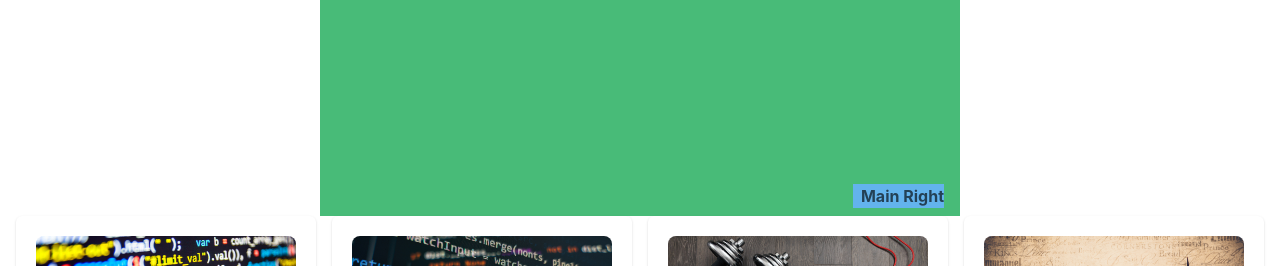
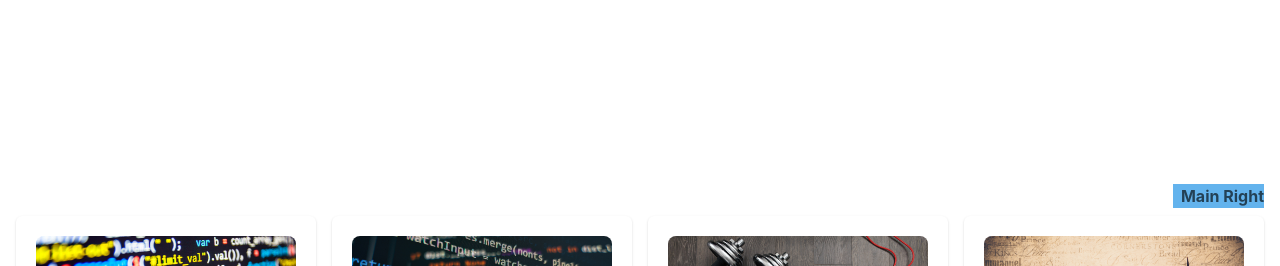
Before and after one commit to 3zbyjd/rlomuniv, a React (Vite) app: page / in a window 1280 px wide. Shown: the top 266 px of the page. Built offline with nearby package versions, Linux system fonts and the light colour scheme.

Commit message:
Messing with chakra UI elements.

```diff
--- a/src/components/SiteHeader.tsx
+++ b/src/components/SiteHeader.tsx
@@ -4,7 +4,7 @@ import {Container, Grid, GridItem} from "@chakra-ui/react";
 function SiteHeader() {
   return (
     <>
-    <Container maxW="50%" pt={2} pb={2} bg='green.400'>
+    <Container maxW="100%" pt={2} pb={2}>
       <Grid
         templateAreas={`"header"
                         "mainL mainR"`}
```
